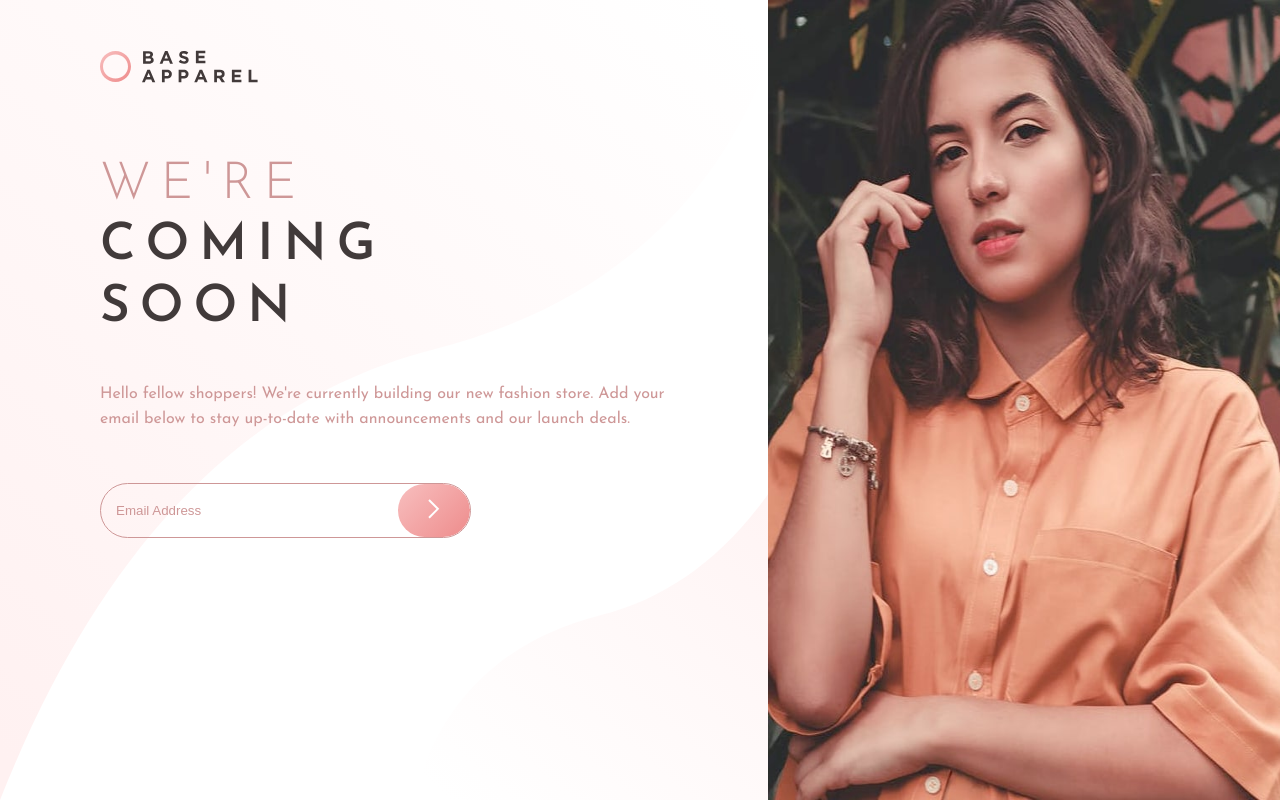
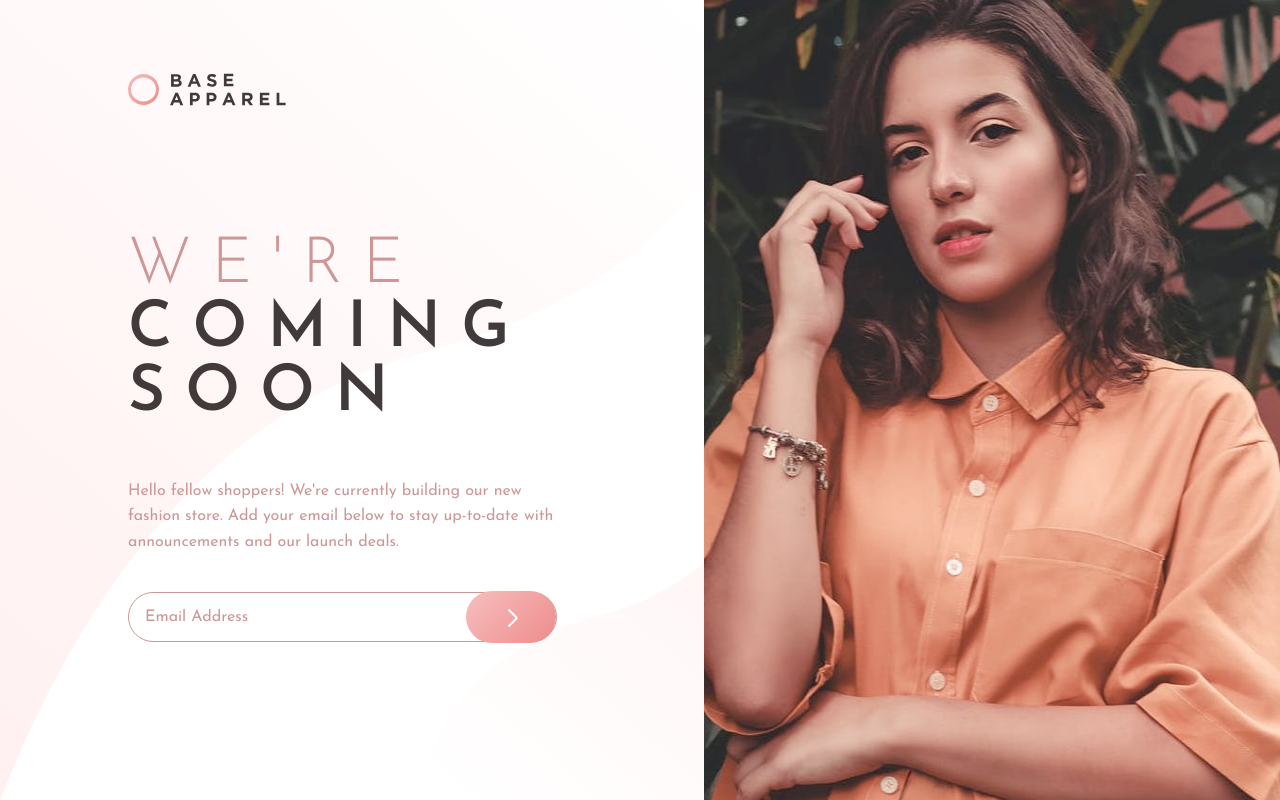
Before and after one commit to hmadamk/base-apparel-coming-soon-master, a plain HTML site: page index.html in a window 1280 px wide. Drawn offline with Linux system fonts and the light colour scheme.

Commit message:
initial commit

```diff
--- a/index.html
+++ b/index.html
@@ -1,31 +1,62 @@
 <!DOCTYPE html>
 <html lang="en">
+
 <head>
   <meta charset="UTF-8">
-  <meta name="viewport" content="width=device-width, initial-scale=1.0"> <!-- displays site properly based on user's device -->
+  <meta name="viewport" content="width=device-width, initial-scale=1.0">
+  <!-- displays site properly based on user's device -->
+  <link rel="preconnect" href="https://fonts.googleapis.com">
+  <link rel="preconnect" href="https://fonts.gstatic.com" crossorigin>
+  <link href="https://fonts.googleapis.com/css2?family=Josefin+Sans:wght@300;400;600&display=swap" rel="stylesheet">
+  <link rel="stylesheet" href="style.css">
   <link rel="icon" type="image/png" sizes="32x32" href="./images/favicon-32x32.png">
-  <link rel="stylesheet"href="style.css">
-  <link href="https://fonts.googleapis.com/css2?family=Josefin+Sans:wght@300;400;600&display=swap" rel="stylesheet">
+
   <title>Frontend Mentor | Base Apparel coming soon page</title>
 
 </head>
+
 <body>
-  <header>
-	<img src="images/logo.svg">
-  </header>
-  <img class="hero-desktop" src="images/hero-desktop.jpg">
-  <img class="hero-mobile" src="images/hero-mobile.jpg">
-  <section class="content">
-	<div class="text">
-	<h2><span>We're</span> coming soon</h2>
-	<p>  Hello fellow shoppers! We're currently building our new fashion store.
-	Add your email below to stay up-to-date with announcements and our launch deals.</p>
-	<div class="email-adress">
-	<form><input type="email" name="email" value="Email Address" />
-	<button role="submit"><img src="images/icon-arrow.svg" alt="" /></button></form>
-	</div>
-	</div>
-  </section>
-  <script src="file.js"></script>
+  <main>
+    <div class="hidden-xs flex">
+      <div class="text">
+        <h1><img src="images/logo.svg" alt="base apparel logo"></h1>
+        <h2 class="big-text"><span>We're</span> coming soon</h2>
+        <p>Hello fellow shoppers! We're currently building our new fashion store.
+          Add your email below to stay up-to-date with announcements and our launch deals.</p>
+        <form action="">
+          <label for="">
+            <input type="email" placeholder="Email Address" required>
+            <button type="submit" title="send"></button>
+          </label>
+        </form>
+      </div>
+      <div class="hero-img">
+        <img src="images/hero-desktop.jpg" alt="a beautiful photo with a girl carring a flower">
+      </div>
+    </div>
+    <div class="visible-xs grid">
+      <div class="container">
+        <h1><img src="images/logo.svg" alt="base apparel logo"></h1>
+      </div>
+      <div class="hero-img">
+        <img src="images/hero-mobile.jpg" alt="a beautiful photo with a girl carring a flower">
+      </div>
+      <div class="text ">
+        <div class="container">
+          <h2 class="big-text"><span>We're</span> coming soon</h2>
+          <p>Hello fellow shoppers! We're currently building our new fashion store.
+            Add your email below to stay up-to-date with announcements and our launch deals.</p>
+          <form action="">
+            <label for="">
+              <input type="email" placeholder="Email Address" required>
+              <button type="submit" title="send"></button>
+            </label>
+          </form>
+        </div>
+      </div>
+    </div>
+
+  </main>
 </body>
+
 </html>
--- a/style.css
+++ b/style.css
@@ -1,126 +1,183 @@
-*{box-sizing:border-box;}
-body{
-	margin:0;
+:root {
+  --DesaturatedRed: hsl(0, 36%, 70%);
+  --SoftRed: hsl(0, 93%, 68%);
+  --DarkGrayishRed: hsl(0, 6%, 24%);
+  --Linear1: linear-gradient(135deg, hsl(0, 0%, 100%), hsl(0, 100%, 98%));
+  --Linear2: linear-gradient(135deg, hsl(0, 80%, 86%), hsl(0, 74%, 74%));
+}
+
+* {
+  box-sizing: border-box;
+}
+
+body {
+  margin: 0;
+  padding: 0;
+  min-height: 100vh;
   font-family: 'Josefin Sans', sans-serif;
-	display:grid;
-	grid-template:
-	'head' minmax(50px,auto)
-	'hero'minmax(100px,auto)
-	'content'minmax(100px,auto);
-	font-size:16px;
 }
-header{
-	padding:30px;
-	padding-top:50px;
-	grid-area:head;
+
+main .flex {
+  display: flex;
+  column-gap: 6rem;
+  max-height: 100vh;
+  overflow: hidden;
+  background: url(images/bg-pattern-desktop.svg) no-repeat;
 }
-.hero-mobile{
-	width:100vw;
-	grid-area:hero;
+
+.flex .text {
+  width: calc(55vw - 6rem);
+  padding-left: 10%;
+  padding-top: 4%;
+
 }
-.content{
-	text-align:center;
-	grid-area:content;
-	width:100vw;
-	background:hsl(0deg 100% 98%);
-	padding:65px 15px;
+
+main .text h2 {
+  margin-top: min(8rem, 15vh);
+  font-size: 4rem;
+  text-transform: uppercase;
+  color: var(--DarkGrayishRed);
+  letter-spacing: 20px;
+  font-size: min(10vw, 64px)
 }
-.content h2{
-	font-size:clamp(45px,4vw,4rem);
-	text-transform:uppercase;
-	letter-spacing:10px;
-	width:9ch;
-	margin-inline:auto;
-	margin-top:15px;
-	color:hsl(0, 6%, 24%);
+
+main .text h2 span {
+  font-weight: 200;
+  color: var(--DesaturatedRed);
 }
-.content h2 span{
-	color:hsl(0, 36%, 70%);
-	font-weight:300;
+
+main .text p {
+  color: var(--DesaturatedRed);
+  line-height: 1.6;
+  width: 43ch;
+  width: clamp(10px, 43ch, 40vw);
+  margin-bottom: 2.25rem;
 }
-.content p{
-	margin-top:0;
-	line-height:1.6;
-	margin-inline:auto;
-	color:hsl(0, 36%, 70%);
-	margin-right:40px;
+
+main .text input {
+  font-size: 1rem;
+  width: clamp(10px, 43ch, 40vw);
+  padding: 1rem;
+  border-radius: 100vmax;
+  border: 1px solid var(--DesaturatedRed);
+  outline: none;
+  font-family: 'Josefin Sans';
+  background-color: transparent;
 }
-.email-adress{
-	display:flex;
-	justify-content:center;
-	align-items:center;
+
+main .text label {
+  position: relative;
 }
-.email-adress input{
-	padding:15px;
-	margin-right:-3px;
-	border:none;
-	color:hsl(0, 36%, 70%);
-	background-color:#fff;
-	width:min(60vw,300px);
-	background:transparent;
+
+main .text button {
+  position: absolute;
+  transform: translateY(-50%);
+  height: 52px;
+  right: 1px;
+  top: 50%;
+  width: max(21%, 70px);
+  border-radius: 100vmax;
+  border: none;
+  background-image: var(--Linear2);
+  cursor: pointer;
 }
-.email-adress input:focus{
-	outline:none;
+
+main .text button::after {
+  content: "";
+  position: absolute;
+  display: block;
+  width: 12px;
+  height: 2px;
+  left: 50%;
+  transform: translateX(-50%) rotate(45deg);
+  background-color: white;
+  transform-origin: 100%;
 }
-.email-adress form{
-	border:1px solid hsl(0, 36%, 70%);
-	border-radius:40px;
-	overflow:hidden;
-	display:flex;
+
+main .text button::before {
+  content: "";
+  position: absolute;
+  display: block;
+  width: 12px;
+  height: 2px;
+  left: 50%;
+  transform: translateX(-50%) rotate(-45deg);
+  transform-origin: 100%;
+  background-color: white;
 }
-.email-adress button{
-	margin:0;
-	padding:15px;
-	border:none;
-	border-radius:40px;
-	padding-inline:30px;
-	cursor:pointer;
-	background:linear-gradient(135deg,hsl(0, 80%, 86%),hsl(0, 74%, 74%));
+
+.text input::placeholder {
+  color: var(--DesaturatedRed);
+  opacity: 1;
+  /* Firefox */
 }
-.hero-desktop{
-	display:none;
+
+.text input:-ms-input-placeholder {
+  /* Internet Explorer 10-11 */
+  color: var(--DesaturatedRed);
 }
-@media (min-width:771px){
-	body{
-		grid-template:
-		'head hero'100px
-		'content hero';
-		position:relative;
+
+.text input::-ms-input-placeholder {
+  /* Microsoft Edge */
+  color: var(--DesaturatedRed);
 }
-	body:after{
-		background:url(images/bg-pattern-desktop.svg) no-repeat center left;
-		background-size:cover;
-		content:'';
-		width:60vw;
-		height:100vh;
-		position:absolute;
-		z-index:-1;
+
+.flex .hero-img img {
+  width: min(45vw, 650px);
+  height: 100vh;
+  display: block;
 }
-	.content{
-		background:none;
-		text-align:left;
-		padding:40px 20px 0 100px;
-		width:60vw;
+
+.hidden-xs {
+  display: flex !important;
 }
-	.hero-mobile{
-		display:none;
+
+.visible-xs {
+  display: none !important;
 }
-	.hero-desktop{
-		display:block;
-		grid-area:hero;
-		height:100vh;
-		width:40vw;
+
+.grid {
+  display: grid;
 }
-	.content h2{
-		margin-left:0;
-		line-height:1.2;
+
+.grid .hero-img img {
+  width: 100%;
+  display: block;
 }
-	header{
-		padding-left:100px;
-		width:60vw;
+
+.grid h1 {
+  padding-top: 1rem;
+  padding-bottom: .25rem;
 }
-	.email-adress{
-		justify-content:flex-start;
-		margin-top:50px;
+
+.grid .text {
+  text-align: center;
+  background-image: var(--Linear1);
 }
+
+.grid .text p {
+  margin: auto;
+  width: auto
 }
+
+.grid .text input {
+  margin-top: 2rem;
+  margin-bottom: 2rem;
+  width: auto
+}
+
+.container {
+  width: 80vw;
+  margin: auto
+}
+
+@media (max-width:900px) {
+  div.hidden-xs {
+    display: none !important;
+  }
+
+  .visible-xs {
+    display: grid !important;
+  }
+
+}
```
Lines whose indentation alone changed are shown as unchanged.
